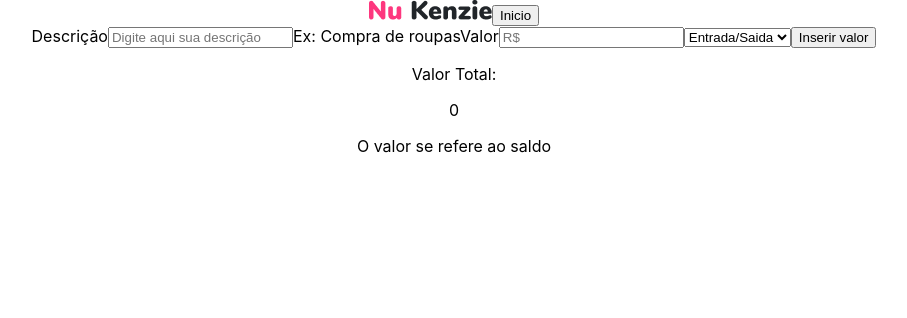
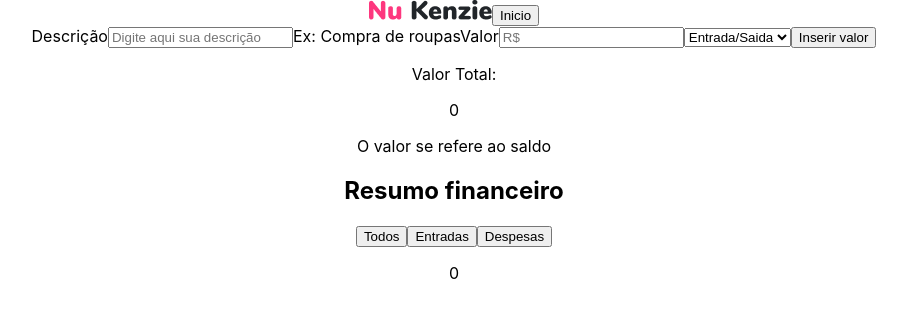
Before and after one commit to Kenzie-Academy-Brasil-Developers/react-entrega-s1-nu-kenzie-GabrielOgawa-3, a React (Create React App) app: page / in a window 1280 px wide. Shown: the top 318 px of the page, without its empty margins (186-1093 px from the left). Built offline with nearby package versions, Linux system fonts and the light colour scheme.

Commit message:
feat: add feature filters

```diff
--- a/src/App.jsx
+++ b/src/App.jsx
@@ -1,14 +1,31 @@
 import { useState } from "react";
 import "./App.css";
+import { Filters } from "./components/Filters";
 import { Form } from "./components/Form";
 import { List } from "./components/List";
 import { Total } from "./components/Total";
 
 const App = () => {
   const [listTransactions, setListTransactions] = useState([]);
+  const [filteredlist, setFilteredList] = useState([]);
 
   function addTransactions(newTransaction) {
     setListTransactions([...listTransactions, newTransaction]);
+  }
+  function entry() {
+    const newList = listTransactions.filter(
+      (transaction) => transaction.type === "entrada"
+    );
+    setFilteredList(newList);
+  }
+  function expenses() {
+    const newList = listTransactions.filter(
+      (transaction) => transaction.type === "saida"
+    );
+    setFilteredList(newList);
+  }
+  function all() {
+    setFilteredList([]);
   }
 
   return (
@@ -17,16 +34,29 @@ const App = () => {
         <img src="../assets/nukenzie.png" alt="Logo NuKenzie" />
         <button>Inicio</button>
       </header>
+
       <Form
         listTransactions={listTransactions}
         setlistTransactions={setListTransactions}
         addTransactions={addTransactions}
       />
+
       <Total listTransactions={listTransactions} />
-      <List
-        listTransactions={listTransactions}
-        setListTransactions={setListTransactions}
-      />
+
+      <Filters entry={entry} expenses={expenses} all={all} />
+
+      {!filteredlist.length && (
+        <List
+          listTransactions={listTransactions}
+          setListTransactions={setListTransactions}
+        />
+      )}
+      {filteredlist.length && (
+        <List
+          listTransactions={filteredlist}
+          setListTransactions={setFilteredList}
+        />
+      )}
     </div>
   );
 };
--- /dev/null
+++ b/src/components/Filters/index.jsx
@@ -0,0 +1,10 @@
+export const Filters = ({ entry, expenses, all }) => {
+  return (
+    <div>
+      <h2>Resumo financeiro</h2>
+      <button onClick={all}>Todos</button>
+      <button onClick={entry}>Entradas</button>
+      <button onClick={expenses}>Despesas</button>
+    </div>
+  );
+};
```
